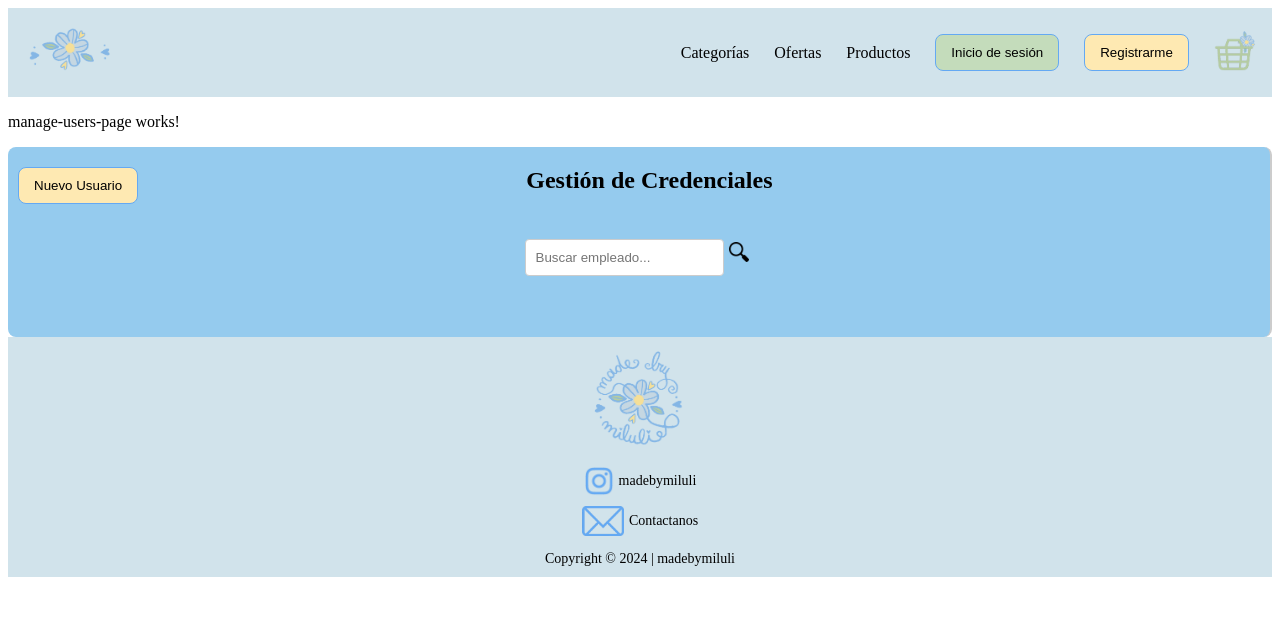
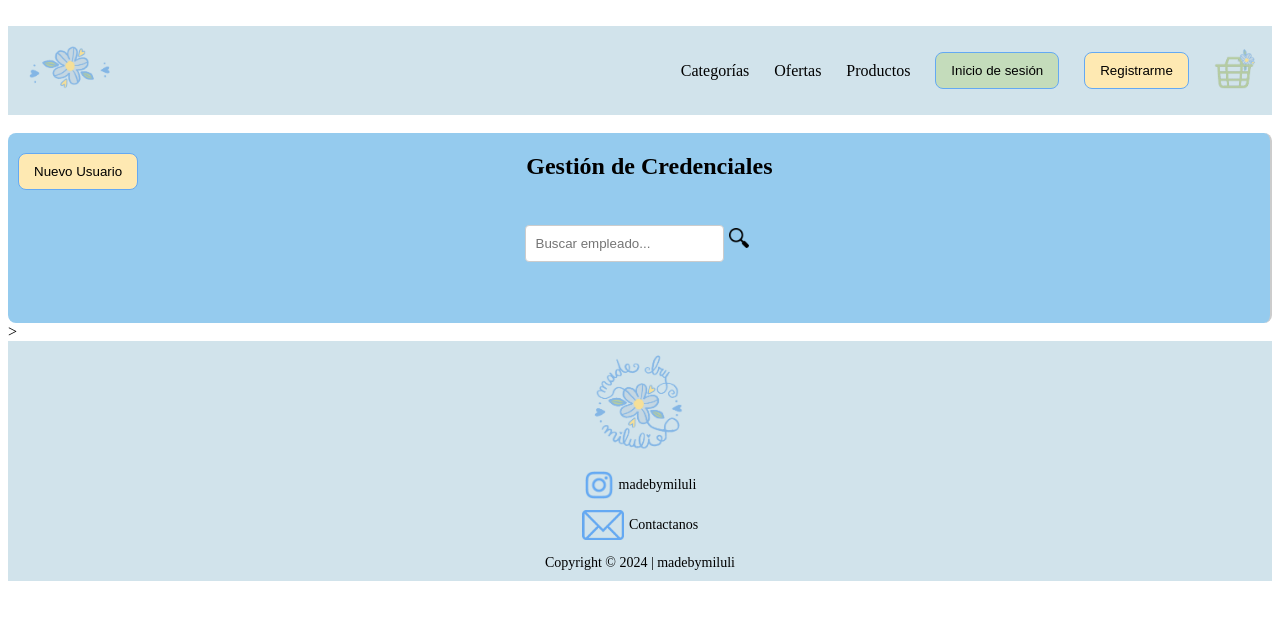
Before and after one commit to AceiteDeOliva/TPFinalMadeByMiluli, an Angular app in the folder e-commerce/: page /manageUsers in a window 1280 px wide. Shown: the top 620 px of the page. Built offline with nearby package versions, Linux system fonts and the light colour scheme.

Commit message:
Agregar,listar y filtrar productos
uni y cree componentes para ralizar abm

```diff
--- a/e-commerce/src/app/app.component.css
+++ b/e-commerce/src/app/app.component.css
@@ -1,8 +1,14 @@
-
-
 .footer {
   position: relative;
   bottom: 0;
   width: 100%;
-  height: 2.5rem;            /* Footer height */
+  height: 2.5rem;
+  padding: 20px;
+  margin: 0; /* Remove margin to eliminate space */
 }
+
+.header {
+  padding: 20px;
+  margin: 0;
+  margin-top: 0; /* Ensure no margin on the top for the header */
+}
--- a/e-commerce/src/app/app.component.html
+++ b/e-commerce/src/app/app.component.html
@@ -1,6 +1,6 @@
 
 <div>
-<app-nav-bar></app-nav-bar>
+<app-nav-bar class="header"></app-nav-bar>
 <router-outlet></router-outlet>
 <app-footer class="footer"></app-footer>
 </div>
--- /dev/null
+++ b/e-commerce/src/app/component/manage-products/manage-products.component.css
@@ -0,0 +1,52 @@
+.header {
+    display: flex;
+    align-items: center;
+    justify-content: center;
+    margin-bottom: 20px;
+    position: relative;
+}
+
+.header button {
+    position: absolute;
+    left: 0;
+}
+
+.container {
+    background-color: #FEE9B2;
+    border-radius: 8px;
+    padding: 20px;
+}
+
+h1 {
+    text-align: center;
+}
+
+button {
+    background-color: #C4DCBB;
+    border: 1px solid rgb(100, 169, 243);
+    padding: 10px 15px;
+    cursor: pointer;
+    margin: 20px auto;
+    display: block;
+    color: #000000;
+    border-radius: 8px;
+}
+
+.filter-input {
+    padding: 10px;
+    border: 1px solid #ccc;
+    border-radius: 4px;
+    margin-top: 5px;
+    margin-bottom: 5px;
+}
+
+button:hover {
+    background-color: #95CBEE;
+    color: white;
+}
+
+.icon {
+    height: 20px;
+    margin-left: 5px;
+    margin-right: 5px;
+}
--- a/e-commerce/src/app/pages/manage-users-page/manage-users-page.component.html
+++ b/e-commerce/src/app/pages/manage-users-page/manage-users-page.component.html
@@ -1,2 +1,3 @@
-<p>manage-users-page works!</p>
-<app-manage-users></app-manage-users>
+<div>
+   <app-manage-users></app-manage-users>
+</div>>
```
